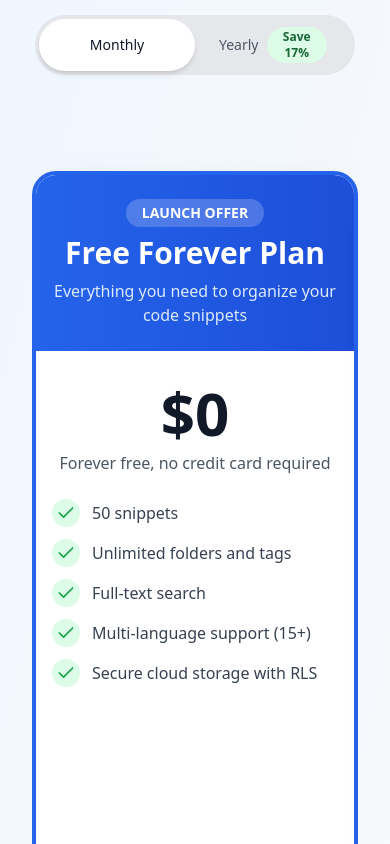
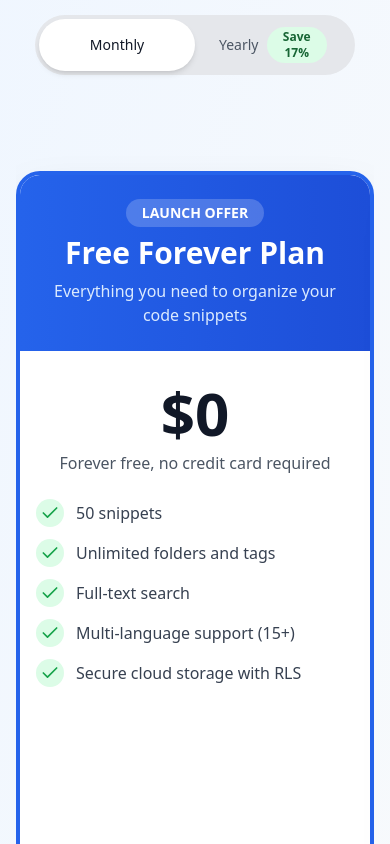
Before and after one commit to sahilpradhan0/SnipRepo, a React (Vite) app: page / in a window 390 px wide. Shown: the part 2840-3684 px from the top of the page. Built offline with nearby package versions, Linux system fonts and the light colour scheme; no server answers; the database is empty.

Commit message:
Updated pricing padding in th elanding page

```diff
--- a/src/components/landing/Pricing.tsx
+++ b/src/components/landing/Pricing.tsx
@@ -114,7 +114,7 @@ export function Pricing({ onGetStarted }: PricingProps) {
                         </button>
                     </div>
                 </div>
-                <div className='max-w-4xl mx-auto w-full px-4 mb-14'>
+                <div className='max-w-4xl mx-auto w-full sm:px-4 mb-14'>
                     <Swiper
                         spaceBetween={30}
                         className='pb-16'
```
